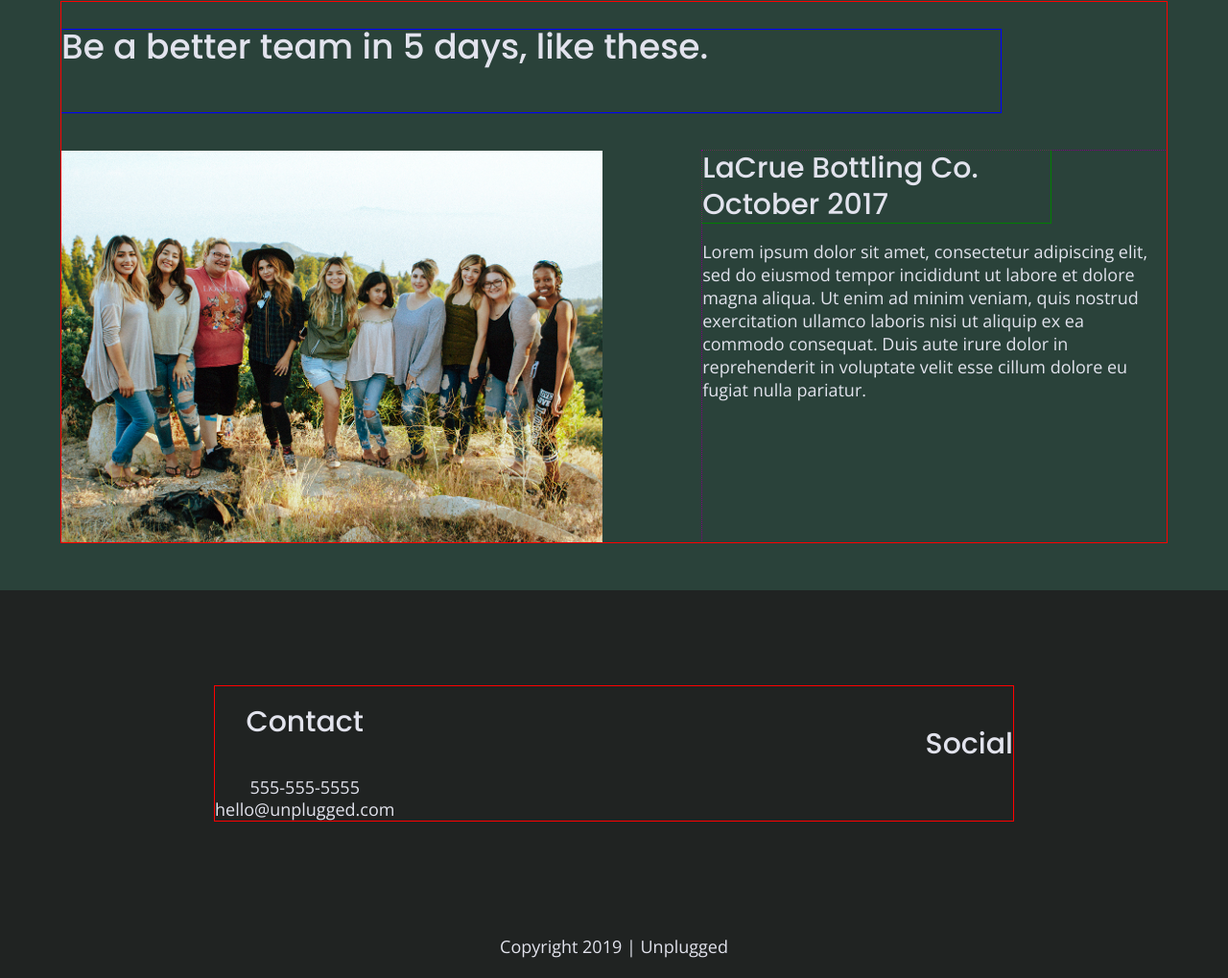
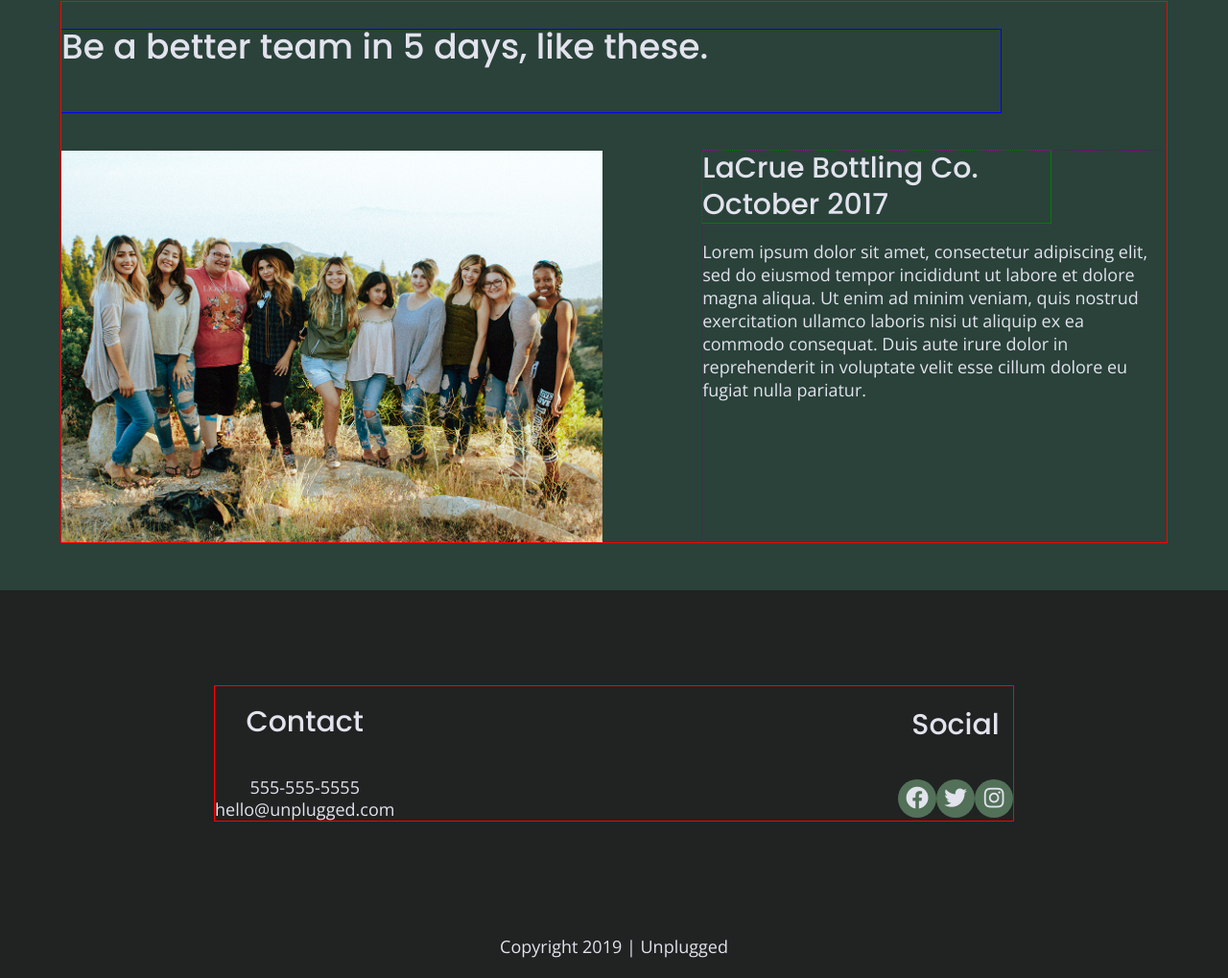
Before and after one commit to Odjre/unplugged, a website built with Parcel: page index.html in a window 1280 px wide. Shown: the part 1826-2845 px from the top of the page at 96% size. Built offline with nearby package versions, Linux system fonts and the light colour scheme.

Commit message:
commit lesson 13.6

```diff
--- a/css/main.css
+++ b/css/main.css
@@ -242,6 +242,14 @@ footer .social-icons p {
   display: flex;
   justify-content: center;
   align-items: center;
+  background-color: #527158;
+  border-radius: 50%;
+  width: 40px;
+  height: 40px;
+}
+
+footer .social-icons p i {
+  font-size: 1.3125em;
 }
 
 footer .copyright {
@@ -384,6 +392,8 @@ input[type=button] {
 .reviews article div{
   outline: 1px dotted purple;
 }
+
+
 
 
 
--- a/index.html
+++ b/index.html
@@ -146,9 +146,9 @@
               <div class="social">
                   <h4>Social</h4>
                   <div class="social-icons">
-                      <p><a href="https://www.facebook.com/yoursite" target="_blank"></a></p>
-                      <p><a href="https://www.twitter.com/yoursite" target="_blank"></a></p>
-                      <p><a href="https://www.instagram.com/yoursite" target="-blank"></a></p>
+                      <p><a href="https://www.facebook.com/yoursite" target="_blank"><i class="fab fa-facebook"></i></a></p>
+                      <p><a href="https://www.twitter.com/yoursite" target="_blank"><i class="fab fa-twitter"></i></a></p>
+                      <p><a href="https://www.instagram.com/yoursite" target="-blank"><i class="fab fa-instagram"></i></a></p>
                   </div>
               </div> <!-- end "social" -->
           </div>  <!-- end "footer-content" -->
```
Also changed, not shown: about/index.html (+3 -3 lines), faq/index.html (+3 -3 lines).
